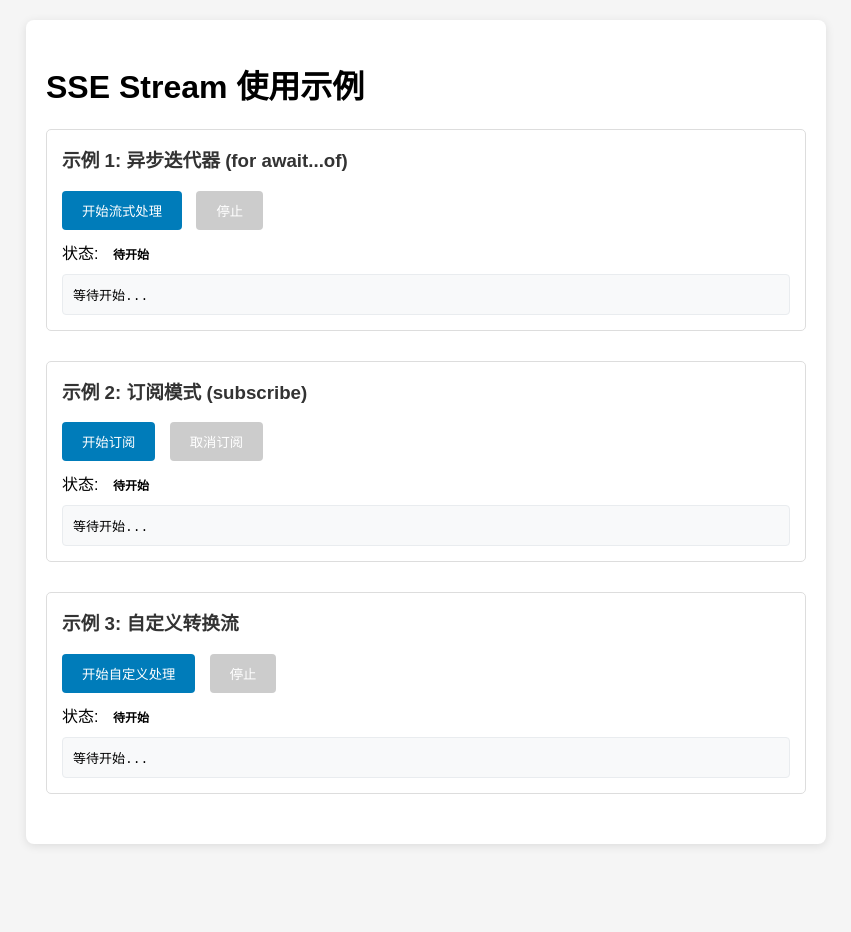
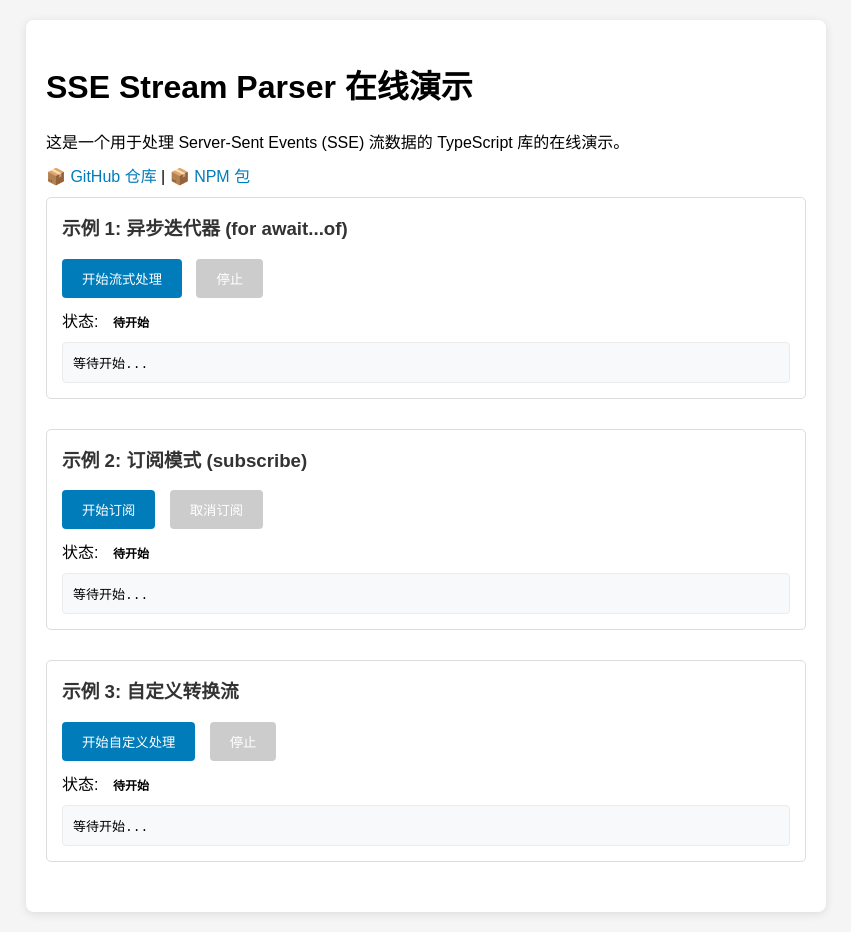
Before and after one commit to BinZizai/sse-stream-parser, a website built with Vite: page index.html in a window 1280 px wide. Shown: the whole page, without its empty margins (214-1065 px from the left). Before the commit the page ends 864 px from the top, so only its background shows below. Built offline with nearby package versions, Linux system fonts and the light colour scheme.

```diff
--- a/index.html
+++ b/index.html
@@ -83,16 +83,29 @@
       color: #721c24;
     }
 
-    .status.completed {
-      background: #d1ecf1;
-      color: #0c5460;
+    a {
+      color: #007cba;
+      text-decoration: none;
+    }
+
+    a:hover {
+      text-decoration: underline;
+    }
+
+    p {
+      margin: 10px 0;
     }
   </style>
 </head>
 
 <body>
   <div class="container">
-    <h1>SSE Stream 使用示例</h1>
+    <h1>SSE Stream Parser 在线演示</h1>
+    <p>这是一个用于处理 Server-Sent Events (SSE) 流数据的 TypeScript 库的在线演示。</p>
+    <p>
+      <a href="https://github.com/BinZizai/sse-stream-parser" target="_blank">📦 GitHub 仓库</a> |
+      <a href="https://www.npmjs.com/package/sse-stream-parser" target="_blank">📦 NPM 包</a>
+    </p>
 
     <div class="demo-section">
       <h3>示例 1: 异步迭代器 (for await...of)</h3>
@@ -120,7 +133,7 @@
   </div>
 
   <script type="module">
-    import SseStreamParser from '/src/index.ts';
+      import SseStreamParser from './src/index.ts';
 
 
     // Mock 数据生成函数
--- a/package.json
+++ b/package.json
@@ -19,6 +19,7 @@
   "scripts": {
     "dev": "vite",
     "build": "tsc && vite build",
+    "build:demo": "vite build --config vite.config.demo.ts",
     "preview": "vite preview",
     "prepublishOnly": "npm run build",
     "format": "prettier --write .",
```
Also changed, not shown: vite.config.demo.ts (added, +24 -0 lines), .github/workflows/deploy.yml (added), README.md, 1 other file.
